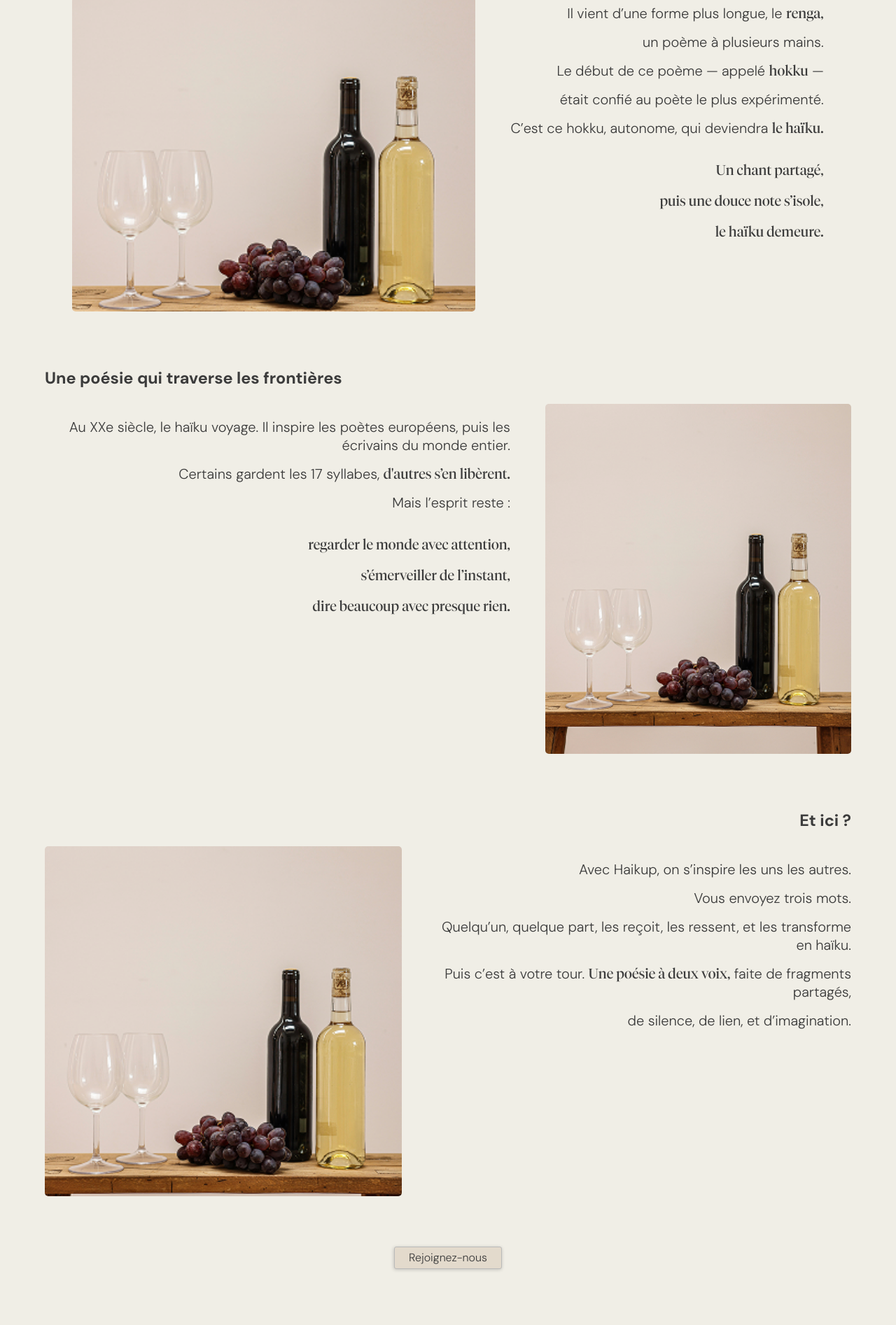
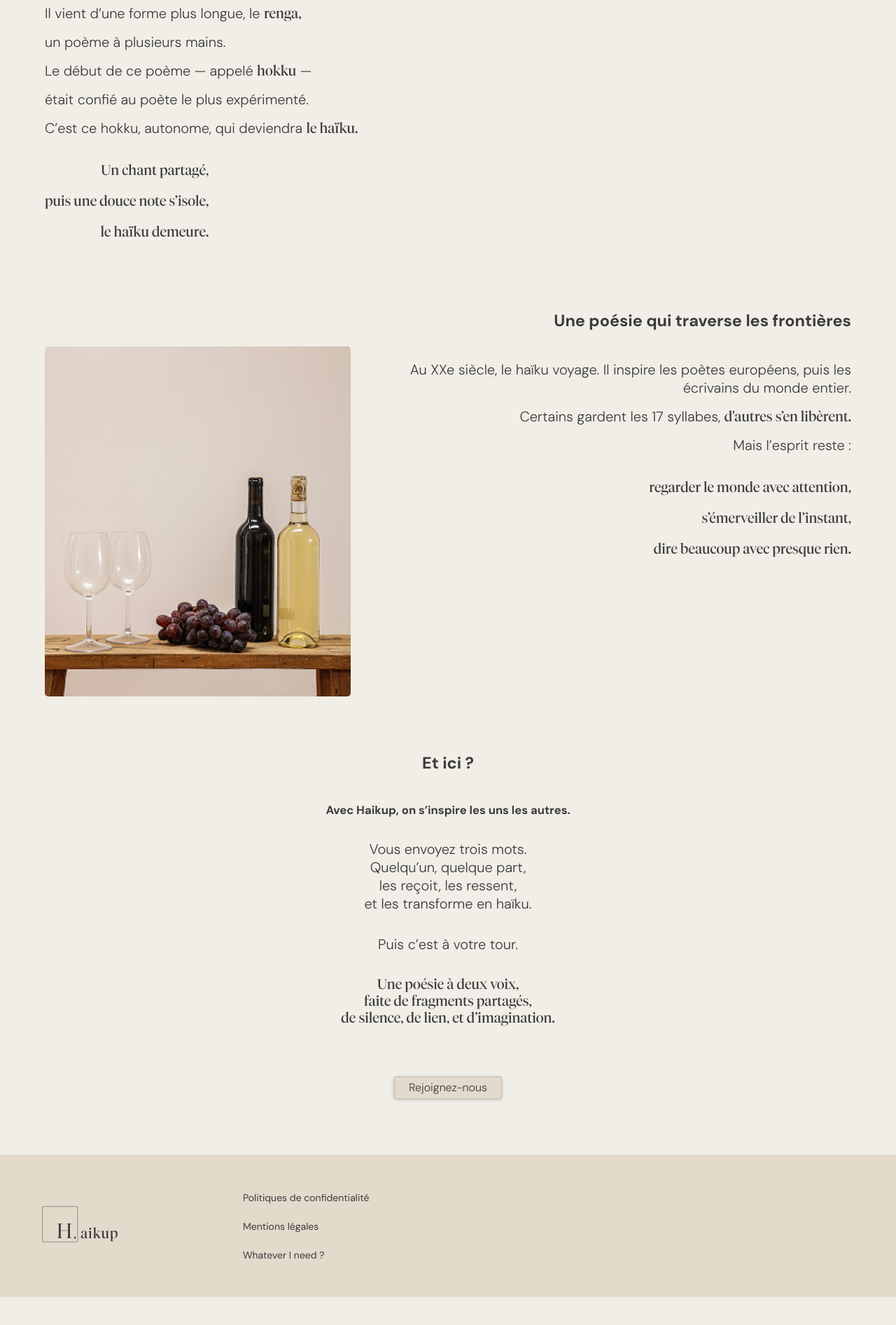
Before and after one commit to k-cpa/HaikUp, a Symfony app: template templates/landing/index.html.twig in a window 1280 px wide. Shown: the part 2280-4173 px from the top of the page at 70% size. After the commit the page ends 4133 px from the top, so only its background shows below. Run offline with Twig, Linux system fonts and the light colour scheme; the template is opened without the code that fills it, so the values that code supplies are empty; style sheets or scripts are compiled from the project's sources; some libraries are stand-ins or nearby versions.

Commit message:
desktop landing page + footer ok

```diff
--- a/assets/styles/layout/_footer.scss
+++ b/assets/styles/layout/_footer.scss
@@ -1,2 +1,45 @@
 @use "../abstract/mixin";
 @use "../abstract/variables" as var;
+
+footer {
+    @include mixin.flex($justify: flex-start);
+    background-color: var.$secondaryDark;
+
+    .container {
+        @include mixin.flex($justify: flex-start);
+        margin-top: 50px;
+        margin-bottom: 50px;
+        gap: 174px;
+    }
+
+    .logo_wrapper {
+        width: 113px;
+        padding-left: 60px;
+
+        img {
+            object-fit: cover;
+            width: 100%;
+        }
+    }
+
+    .footer_nav {
+        @include mixin.flex;
+
+        nav {
+            @include mixin.flex(column, center, flex-start);
+            gap: 20px;
+            font-family: var.$dm-regular;
+
+            a {
+                color: var.$grayDarkText;
+                font-size: var.$desktop-body3;
+                transition: .3s ease;
+
+                &:hover {
+                    text-decoration: underline;
+                }
+            }
+        }
+    }
+
+}
--- a/assets/styles/layout/_header.scss
+++ b/assets/styles/layout/_header.scss
@@ -4,7 +4,6 @@
 // pour la landing header légèrement différent que pour le reste du site
 header {
     @include mixin.flex($justify: space-between);
-    // position: fixed;
     width: 100%;
     padding-top: 20px;
     padding-bottom: 20px;
--- a/assets/styles/pages/_landing.scss
+++ b/assets/styles/pages/_landing.scss
@@ -42,6 +42,7 @@ section {
         // pour iso maquette: padding du titre - padding sur la section
         padding-top: 30px;
         align-self: flex-start;
+        width: 100%;
         padding-left: 18px;
         margin-bottom: 22px;
         font-family: var.$dm-regular;
@@ -156,7 +157,7 @@ section {
         background-color: var.$secondaryDark;
 
         &:hover {
-            background-color: var.$primary;
+            background-color: var.$secondaryLight;
         }
     }
 }
@@ -227,21 +228,19 @@ section {
 }
 
 .history {
-    @include mixin.flex(column, center, center);
+    @include mixin.flex(column, center, flex-start);
 
     .subtitle {
-        align-self: flex-end;
         padding-bottom: 50px;
     }
 
     .description {
-        @include mixin.flex($direction: row-reverse);
+        @include mixin.flex($justify: flex-start);
         width: 100%;
         gap: 50px;
 
         .text {
-            @include mixin.flex(column, center, flex-end);
-            text-align: right;
+            @include mixin.flex(column, center, flex-start);
             align-self: flex-start;
             padding-top: 20px;
             gap: 15px;
@@ -255,18 +254,6 @@ section {
                 }
             }
         }
-
-        .img_wrapper {
-            width: 50%;
-            height: 500px;
-
-            img {
-                width: 100%;
-                height: 100%;
-                object-fit: cover;
-                border-radius: 5px;
-            }
-        }
     }
 }
 
@@ -274,13 +261,15 @@ section {
     @include mixin.flex(column, center, center);
 
     .subtitle {
-        align-self: flex-start;
+        align-self: flex-end;
     }
 
     .description {
-        @include mixin.flex;
+        @include mixin.flex($direction: row-reverse);
         width: 100%;
         gap: 50px;
+
+
         .text {
             @include mixin.flex(column, center, flex-end);
             text-align: right;
@@ -312,42 +301,26 @@ section {
 .haikup {
     @include mixin.flex(column, center, center);
 
-    .subtitle {
-        align-self: flex-end;
-    }
-
     .description {
         @include mixin.flex($direction: row-reverse);
         width: 100%;
         gap: 50px;
 
         .text {
-            @include mixin.flex(column, center, flex-end);
-            text-align: right;
-            align-self: flex-start;
+            @include mixin.flex(column, center, center);
             padding-top: 20px;
-            gap: 15px;
+            gap: 2rem;
 
-            .text_haiku {
-                @include mixin.flex(column, center, flex-end);
-                padding-top: 20px;
-                gap: 20px;
+            .first_verse {
+                @include mixin.flex(column, center,center);
+            }
+
+            .haiku_text {
+                @include mixin.flex(column, center, center);
                 span {
                     display: block;
                 }
             }
         }
-
-        .img_wrapper {
-            width: 50%;
-            height: 500px;
-
-            img {
-                width: 100%;
-                height: 100%;
-                object-fit: cover;
-                border-radius: 5px;
-            }
-        }
     }
 }
--- a/src/Controller/HaikuController.php
+++ b/src/Controller/HaikuController.php
@@ -20,7 +20,7 @@ final class HaikuController extends AbstractController
     public function write(Request $request, EntityManagerInterface $entityManager, UserWordsRepository $userWords, NotificationService $notificationService): Response
     {
         $packs = $userWords->findPendingPacksForUser();
-
+        // DIFFERENT USER MOTHERFUCKER
 
         if (!empty($packs)) {
             $pack = $packs[array_rand($packs)];
--- a/templates/base.html.twig
+++ b/templates/base.html.twig
@@ -55,19 +55,32 @@
                 </div>
             </header>
         {% endblock %}
-
-
-
-
-    {% block footer %}
-        <footer>
-            {# TO DO #}
-        </footer>
-    {% endblock %}
     <body>
         {% block body %}{% endblock %}
         {% block javascripts %}
             {{ encore_entry_script_tags('app') }}
         {% endblock %}
     </body>
+     {% block footer %}
+        <footer>
+            <div class="container">
+                <div class="logo_wrapper">
+                    <img src="{{asset('img/logo-big.svg')}}" alt="Logo haikup">
+                </div>
+                <div class="footer_nav">
+                    <nav>
+                        <ul>
+                            <li><a href="">Politiques de confidentialité</a></li>
+                        </ul>
+                        <ul>
+                            <li><a href="">Mentions légales</a></li>
+                        </ul>
+                        <ul>
+                            <li><a href="">Whatever I need ?</a></li>
+                        </ul>
+                    </nav>
+                </div>
+            </div>
+        </footer>
+    {% endblock %}
 </html>
--- a/templates/landing/index.html.twig
+++ b/templates/landing/index.html.twig
@@ -134,9 +134,6 @@
                                 <span>le haïku demeure.</span></p>
                             </div>
                         </div>
-                        <div class="img_wrapper">
-                            <img src="{{asset('img/glasses_image.png')}}" alt="">
-                        </div>
                     </div>
                 </div>
                 <div class="details_child wordwide max-w-site">
@@ -165,25 +162,28 @@
                     </div>
                     <div class="description">
                         <div class="text">
-                            <p>Avec Haikup, on s’inspire les uns les autres.</p>
-                            <p>Vous envoyez trois mots.</p>
-                            <p>Quelqu’un, quelque part, les reçoit,
-                            les ressent, et les transforme en haïku.</p>
-                            <p>Puis c’est à votre tour.
-                            {# Ce span en display block #}
-                            <span>Une poésie à deux voix,</span>
-                            faite de fragments partagés,</p>
-                            <p>de silence, de lien, et d’imagination.</p>
+                            <h5>Avec Haikup, on s’inspire les uns les autres.</h5>
+                            <div class="first_verse">
+                                <p>Vous envoyez trois mots.</p>
+                                <p>Quelqu’un, quelque part,</p>
+                                <p>les reçoit, les ressent,</p>
+                                <p>et les transforme en haïku.</p>
+                            </div>
+                            <div class="your_turn">
+                                <p>Puis c’est à votre tour.</p>
+                            </div>
+                            <div class="haiku_text">
+                                <span>Une poésie à deux voix,</span>
+                                <span>faite de fragments partagés,</span>
+                                <span>de silence, de lien, et d’imagination.</span>
+                            </div>
                         </div>
-                        <div class="img_wrapper">
-                            <img src="{{asset('img/glasses_image.png')}}" alt="">
-                        </div
                     </div>
-
+                    <div class="cta">
+                        <a href="{{path('app_signup')}}">Rejoignez-nous</a>
+                    </div>
                 </div>
-                <div class="cta">
-                    <a href="{{path('app_signup')}}">Rejoignez-nous</a>
-                </div>
+            </div>
         </div>
     </section>
 </main>
--- a/templates/security/login.html.twig
+++ b/templates/security/login.html.twig
@@ -53,3 +53,4 @@
 </main>
 
 {% endblock %}
+{% block footer %}{% endblock %}
--- a/templates/security/signup.html.twig
+++ b/templates/security/signup.html.twig
@@ -45,3 +45,4 @@
 	</div>
 </main>
 {% endblock %}
+{% block footer %}{% endblock %}
```
Also changed, not shown: assets/img/logo-big.svg (added).
